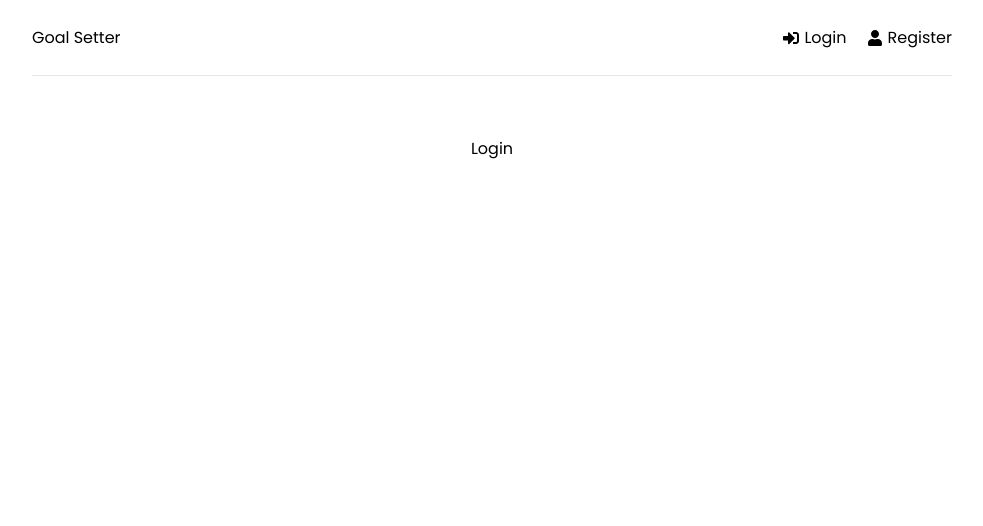
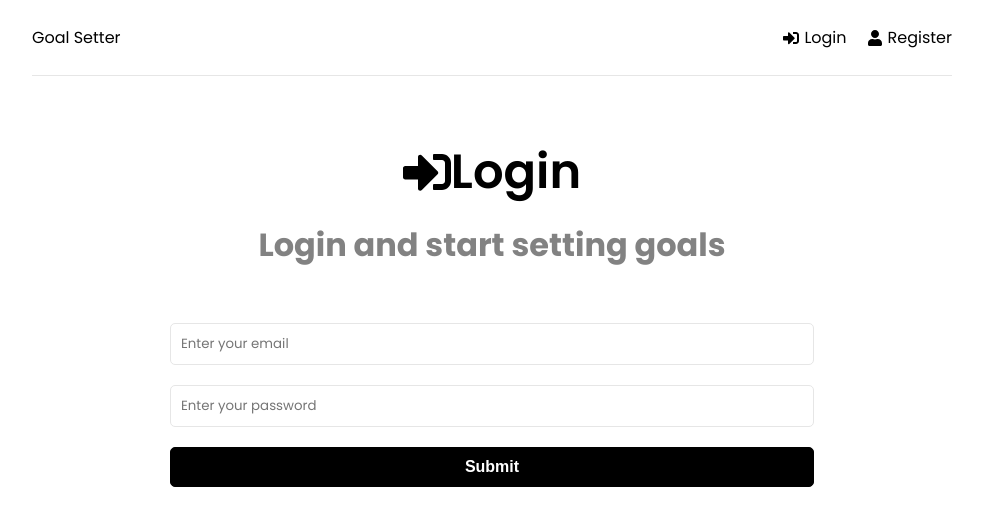
Before and after one commit to danielWebDev-spec/goals, a React (Create React App) app in the folder client/: page /login in a window 1280 px wide. Shown: the top 526 px of the page, without its empty margins (148-1131 px from the left). Built offline with nearby package versions, Linux system fonts and the light colour scheme.

Commit message:
Login Page

```diff
--- a/client/src/pages/Login.jsx
+++ b/client/src/pages/Login.jsx
@@ -1,5 +1,76 @@
+import React, { useState, useEffect } from "react";
+import { FaSignInAlt } from "react-icons/fa";
+
 function Login() {
-  return <div>Login</div>;
+  const [formData, setFormData] = useState({
+    email: "",
+    password: "",
+  });
+
+  const { email, password } = formData;
+
+  const onChange = (e) => {
+    setFormData((prevState) => ({
+      ...prevState,
+      [e.target.name]: e.target.value,
+    }));
+  };
+  const onSubmit = (e) => {
+    e.preventDefault();
+  };
+
+  return (
+    <>
+      <section className="heading">
+        <h1
+          style={{
+            display: "flex",
+            alignItems: "center",
+            justifyContent: "center",
+          }}
+        >
+          <FaSignInAlt /> Login
+        </h1>
+        <p>Login and start setting goals</p>
+      </section>
+
+      <section className="form">
+        <form onSubmit={onSubmit}>
+          {/* email */}
+          <div className="form-group">
+            <input
+              type="email"
+              className="form-control"
+              id="email"
+              name="email"
+              value={email}
+              placeholder="Enter your email"
+              onChange={onChange}
+            />
+          </div>
+          {/* password */}
+          <div className="form-group">
+            <input
+              type="password"
+              className="form-control"
+              id="password"
+              name="password"
+              value={password}
+              placeholder="Enter your password"
+              onChange={onChange}
+            />
+          </div>
+
+          {/* submit button */}
+          <div className="form-group">
+            <button type="submit" className="btn btn-block">
+              Submit
+            </button>
+          </div>
+        </form>
+      </section>
+    </>
+  );
 }
 
 export default Login;
```
